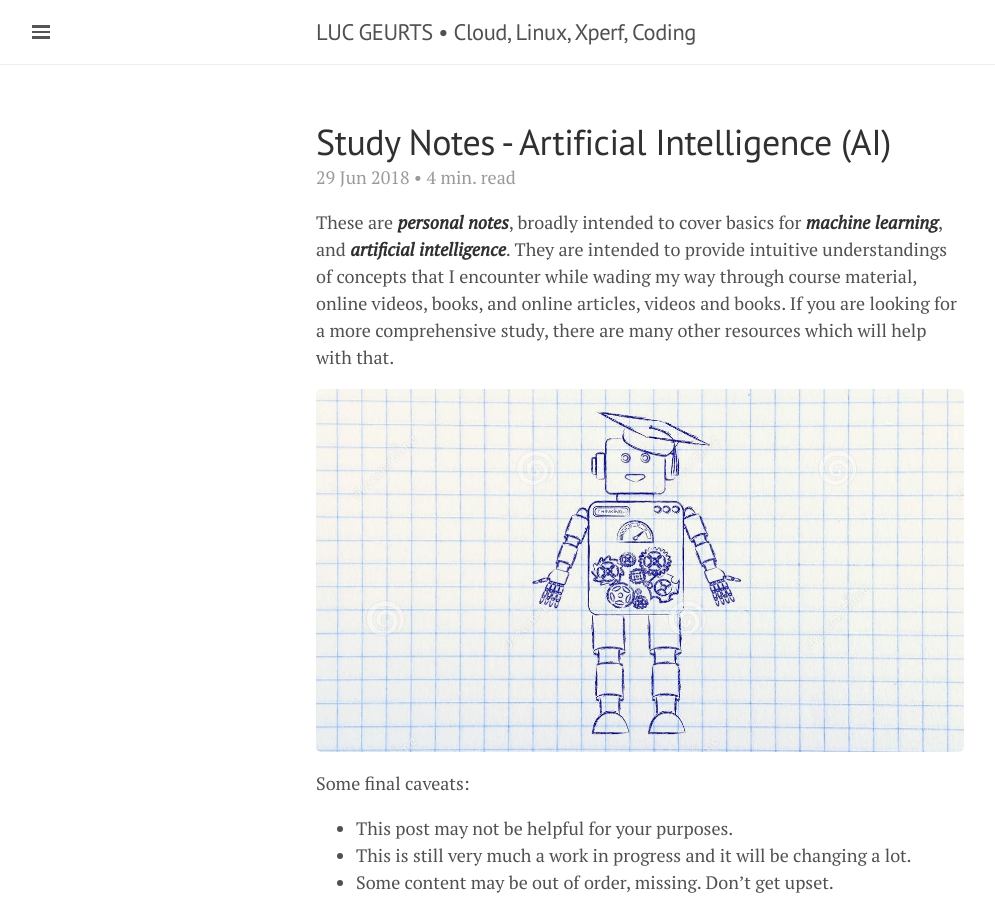
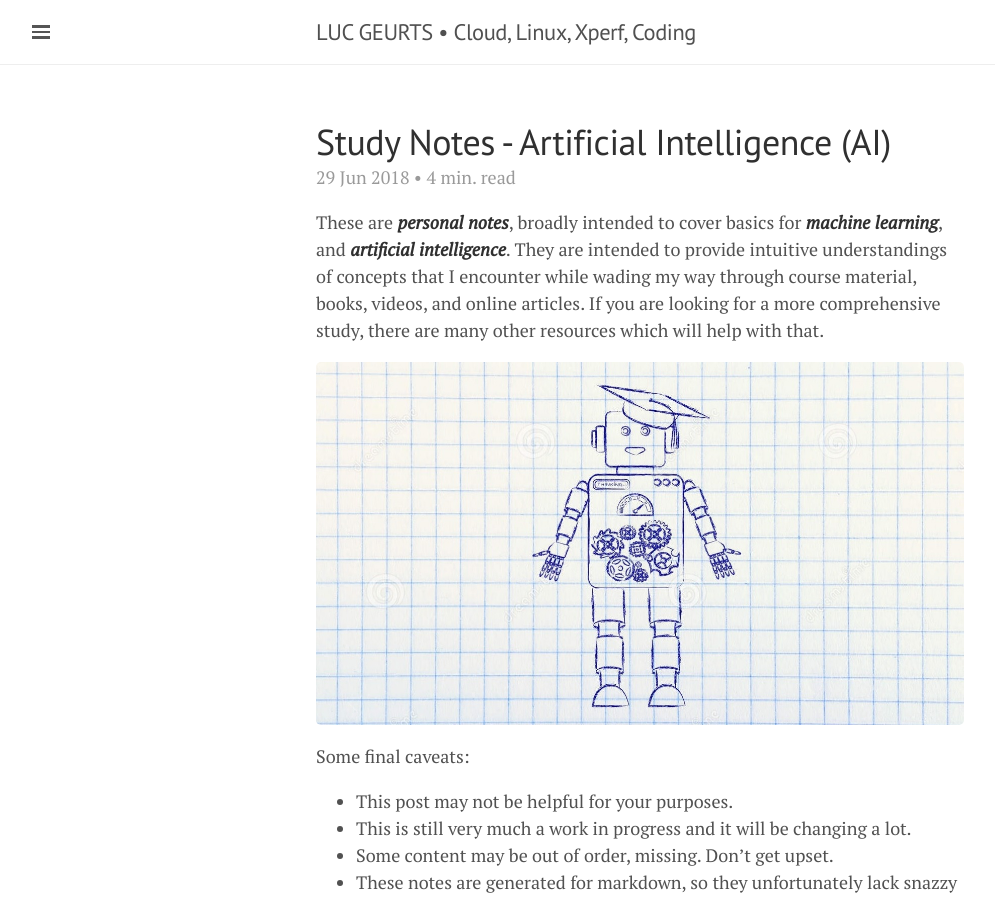
Before and after one commit to lgeurts/lgeurts.github.io, a Jekyll site: the page built from _posts/2018-06-29-artificial-intelligence-basics.md, in a window 1280 px wide and 900 px high. Shown: the whole window, without its empty margins (0-995 px from the left). Built offline with Jekyll 4.4.1, drawn with Linux system fonts in a browser that asks for light colours; nearby versions of some CDN libraries.

Commit message:
Update 2018-06-29-artificial-intelligence-basics.md

```diff
--- a/_posts/2018-06-29-artificial-intelligence-basics.md
+++ b/_posts/2018-06-29-artificial-intelligence-basics.md
@@ -8,7 +8,7 @@
 ---
 
 These are ***personal notes***, broadly intended to cover basics for ***machine learning***, and ***artificial intelligence***.
-They are intended to provide intuitive understandings of concepts that I encounter while wading my way through course material, online videos, books, and online articles, videos and books. If you are looking for a more comprehensive study, there are many other resources which will help with that.
+They are intended to provide intuitive understandings of concepts that I encounter while wading my way through course material, books, videos, and online articles. If you are looking for a more comprehensive study, there are many other resources which will help with that.
 
 ![Robot](/assets/artificial-intelligence.jpg)
 
```
